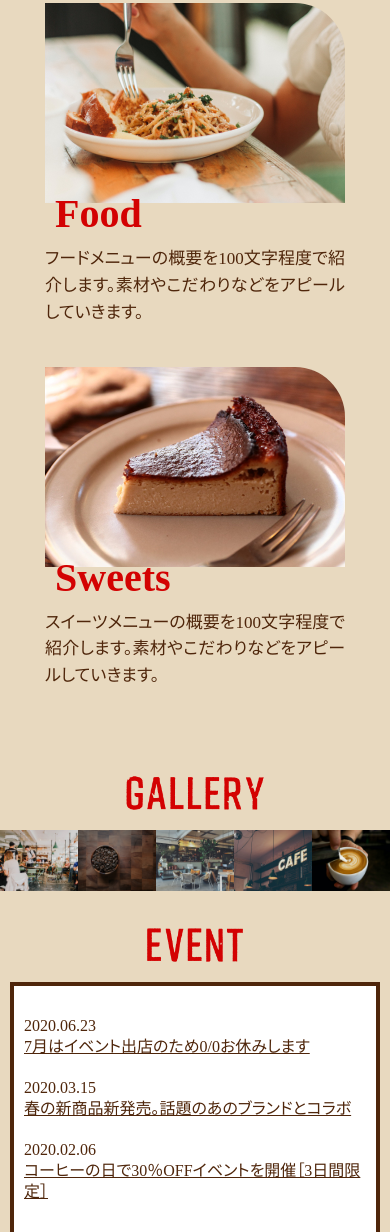
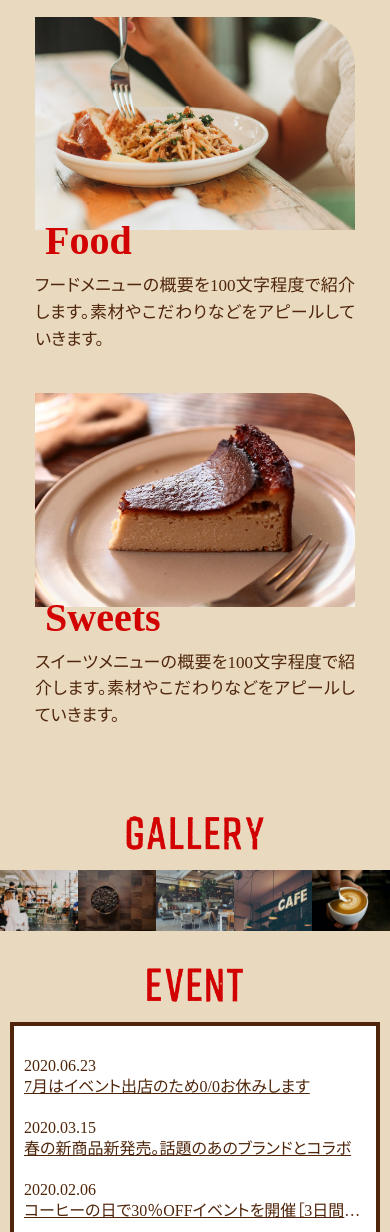
Before and after one commit to yuua712/designcafe, a plain HTML site: page index.html in a window 390 px wide. Shown: the part 2221-3453 px from the top of the page. Drawn offline with nearby package versions, Linux system fonts and the light colour scheme.

Commit message:
コーディング課題5修正

```diff
--- a/css/style.css
+++ b/css/style.css
@@ -95,6 +95,8 @@
 
 #menu {
     padding: 0 10px;
+    max-width: 1000px;
+    margin: 0 auto;
 }
 
 .section3 img {
@@ -107,12 +109,11 @@
 
 .section3-1 {
     display: flex;
-    justify-content: center;
     gap: 40px
 }
 
 .section3-2 {
-    width: 300px;
+    width: 100%;
 }
 
 .section3-2 img {
@@ -417,6 +418,9 @@ footer {
     .section3-1 p {
         line-height: 1.58;
     }
+    .section3-2 {
+        padding: 0 25px;
+    }
     .section3-2 h3 {
         font-size: 40px;
     }
@@ -443,6 +447,10 @@ footer {
         margin-left: 0;
         text-decoration: underline;
         border-bottom: none;
+        display: -webkit-box;
+        -webkit-box-orient: vertical;
+        -webkit-line-clamp: 1;
+        overflow: hidden;
     }
 
     .section6 img {
```
